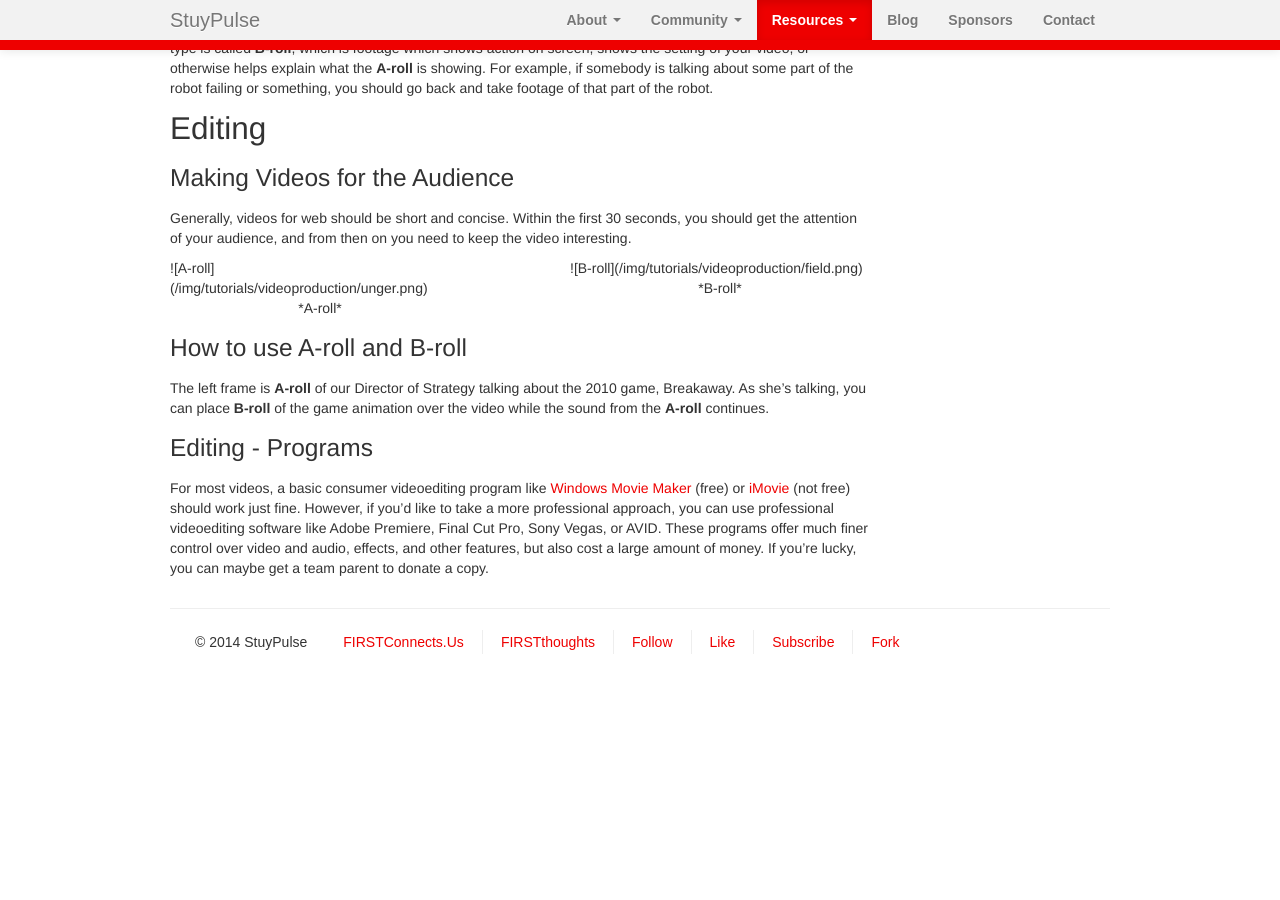
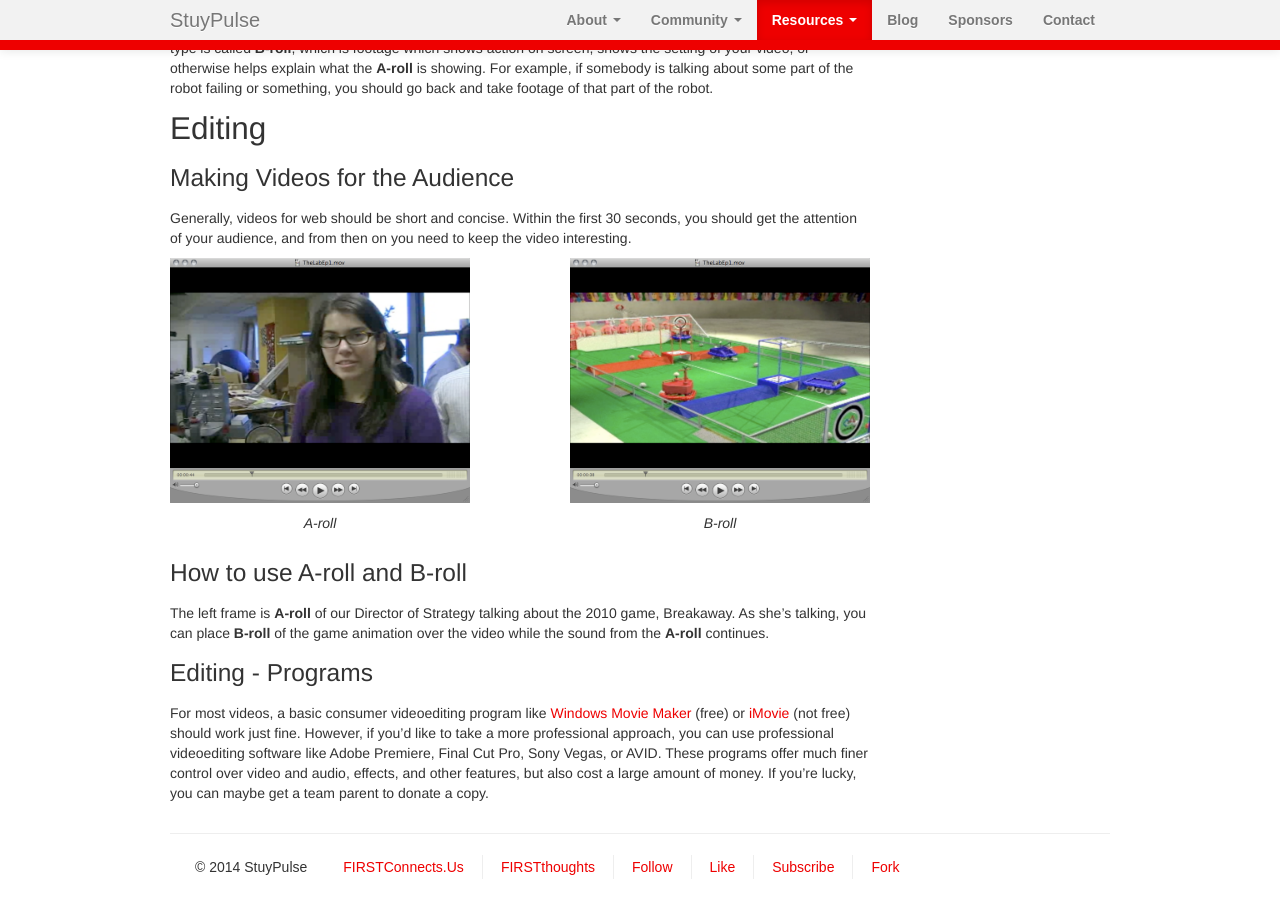
Before and after one commit to StuyPulse/team694.github.io, a Jekyll site: the page built from resources/tutorials/videoproduction/index.md, in a window 1280 px wide and 900 px high, scrolled down 642 px. Built offline with Jekyll 4.4.1, drawn with Linux system fonts in a browser that asks for light colours; nearby versions of some CDN libraries; before the commit the page ends 1336 px from its top, so only the background shows below that.

Commit message:
Fix markup for Video Production tutorial.
Looks like this was another bug caused by the switch to kramdown. The
inner divs now all need to set markdown="1", and kramdown appears to be
more strict with whitespace.

Note: The blank lines after the images are required for the captions to
be rendered properly.

```diff
--- a/resources/tutorials/videoproduction/index.md
+++ b/resources/tutorials/videoproduction/index.md
@@ -23,14 +23,20 @@ There are two types of footage that you'll shoot when you're taking footage for
 ### Making Videos for the Audience
 Generally, videos for web should be short and concise.  Within the first 30 seconds, you should get the attention of your audience, and from then on you need to keep the video interesting.
 
-<div markdown="1" class="row">
-<div class="span4">
+<div class="row">
+<div markdown="1" class="span4">
 ![A-roll](/img/tutorials/videoproduction/unger.png)
-<div style="text-align: center">*A-roll*</div>
+
+<div markdown="1" style="text-align: center">
+*A-roll*
 </div>
-<div class="span4 offset1">
+</div>
+<div markdown="1" class="span4 offset1">
 ![B-roll](/img/tutorials/videoproduction/field.png)
-<div style="text-align: center">*B-roll*</div>
+
+<div markdown="1" style="text-align: center">
+*B-roll*
+</div>
 </div>
 </div>
 
```
